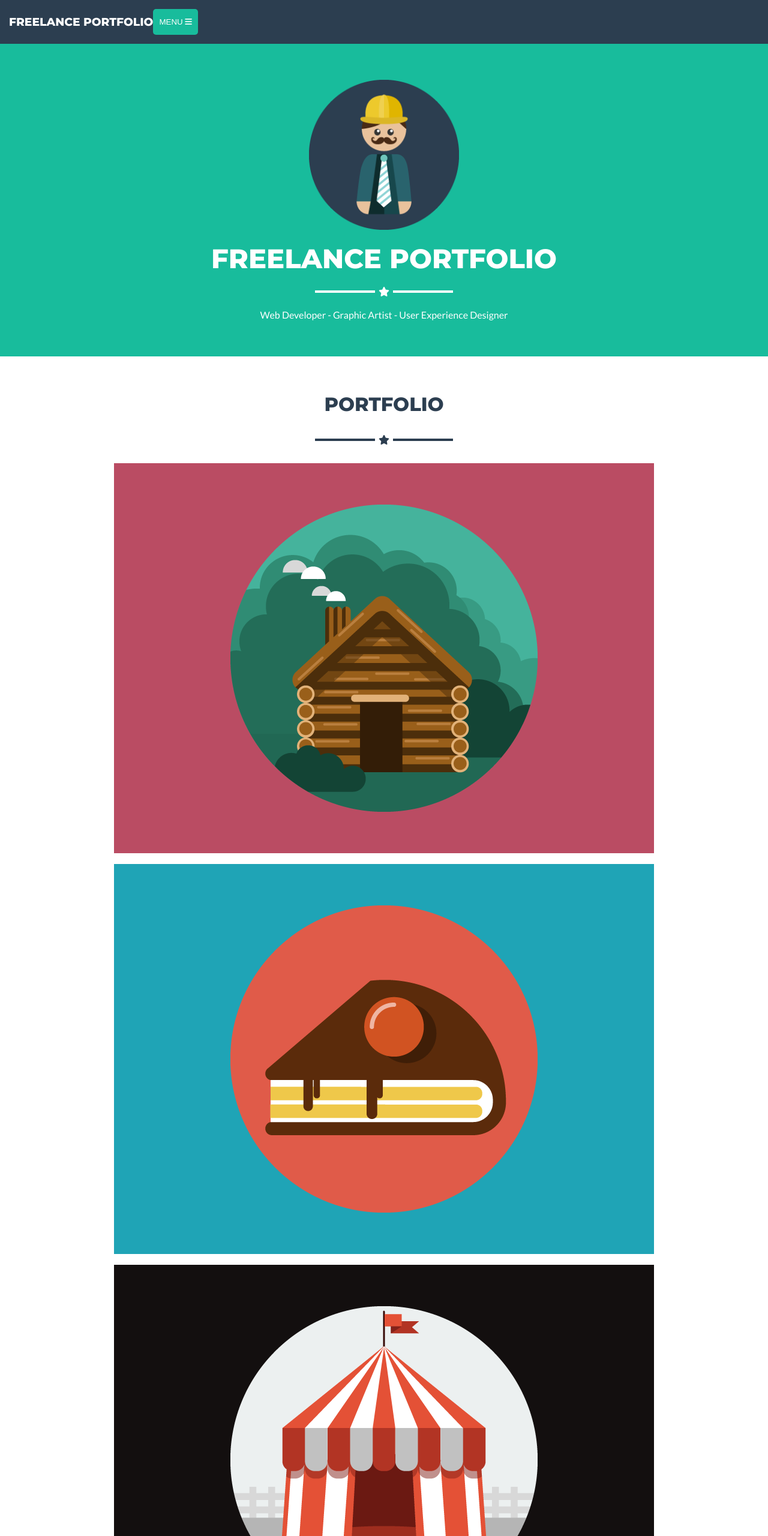
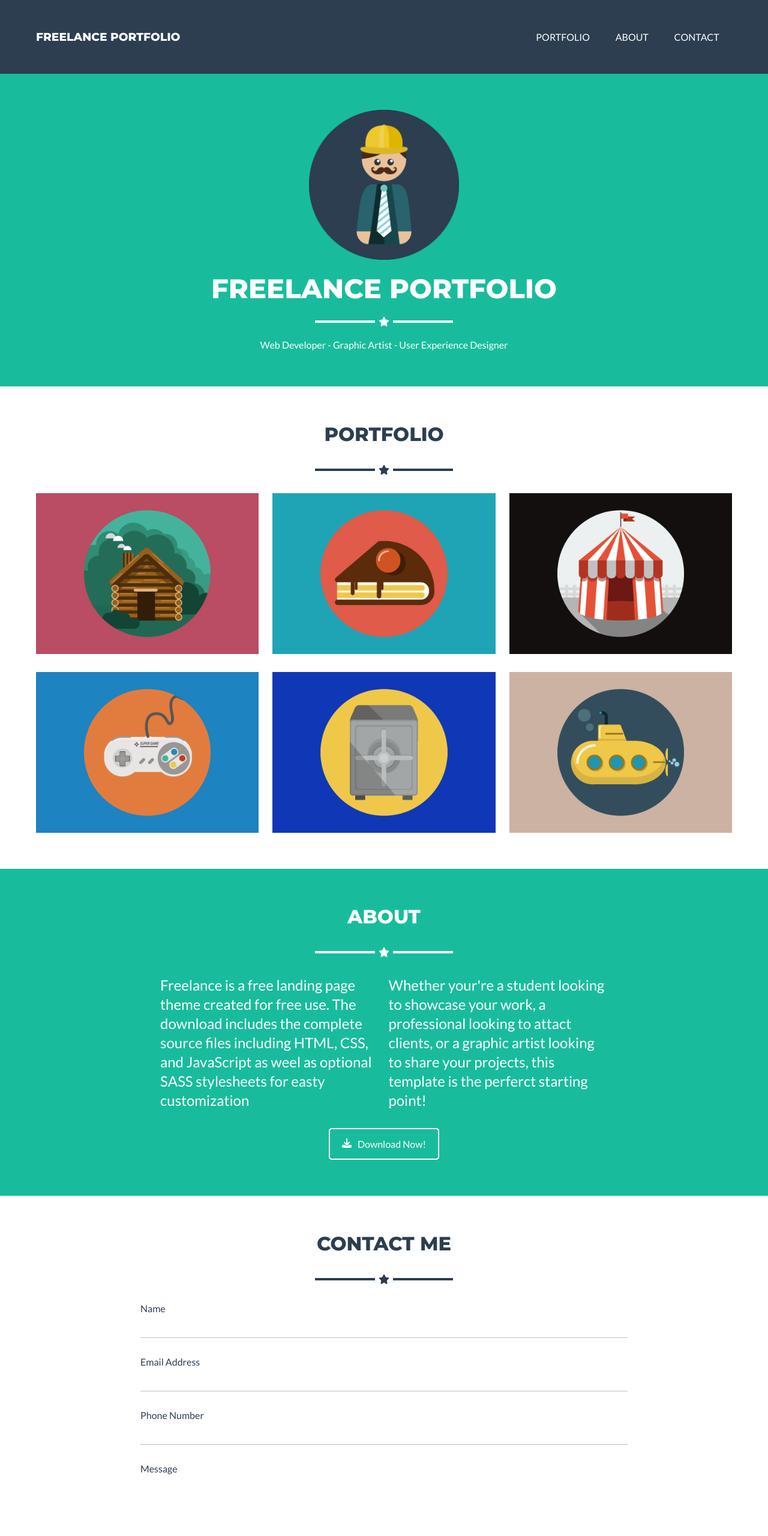
Before and after one commit to Comision15/portfolio, a website: page views/home.html in a window 1280 px wide. Shown: the top 2560 px of the page at 60% size. Drawn offline with Linux system fonts and the light colour scheme.

Commit message:
styles mobile & desktop done

```diff
--- a/public/css/home.css
+++ b/public/css/home.css
@@ -13,6 +13,8 @@
     flex-wrap: wrap;
     padding: 15px;
     background-color: var(--colorAzul);
+    justify-content: space-between;
+    align-items: center;
 }
 
 .home__header h3{
@@ -108,7 +110,7 @@
 }
 
 
-.home__main__section--portfolio figure img {
+.home__main__section--portfolio img {
     width: 100%;
 }
 
@@ -163,6 +165,9 @@
 .home__main__section--contact .home__main__section--star hr{
    background-color:var(--colorAzul);
 }
+.form-column {
+    width: 100%;
+}
 
 .form-box {
     margin-bottom: 30px;
@@ -196,6 +201,7 @@
     padding: 60px 15px;
     background-color: var(--colorAzul);
     gap: 30px;
+    flex-wrap: wrap;
 }
 .home__footer__section__article {
     display: flex;
@@ -203,18 +209,20 @@
     gap: 30px;
     align-items: center;
     text-align: center;
+    width: 100%;
 }
 
 .home__footer__section__article h3 {
    text-transform: uppercase;
    font-weight: 800;
+   font-size: 22px;
 }
 
 .home__footer__section__article div {
     display: flex;
     flex-wrap: wrap;
     justify-content: center;
-    width: 250px;
+    width: 90%;
     gap: 10px;
 }
 
@@ -241,3 +249,130 @@
     color: #fff;
     text-align: center;
 }
+
+/* TABLET */
+@media (min-width:768px){
+
+    /* HEADER */
+    .home__header {
+        padding: 40px;
+    }
+
+    /* HOME | BANNER */
+    .home__main__section--banner {
+        padding: 60px 40px;
+    }
+
+    /* HOME | PORTFOLIO */
+    .home__main__section--portfolio {
+        padding: 60px 40px;
+    }
+    .home__main__section--portfolio article {
+        flex-direction: row;
+        justify-content: space-between;
+        gap: 30px 0; /* row col */
+    }
+
+    .home__main__section--portfolio img {
+        width: 48%;
+    }
+    /* HOME | ABOUT */
+    .home__main__section--about {
+        padding: 60px 40px;
+    }
+
+     /* HOME | CONTACT */
+    .home__main__section--contact {
+        padding: 60px 40px;
+    }
+
+    /* FOOTER */
+    .home__footer__section {
+        flex-direction: row;
+        justify-content: space-around;
+        align-items: flex-start;
+        padding: 60px 40px;
+
+    }
+    .home__footer__section__article{
+        width: 28%;
+    }
+
+    .home__footer__section__article p {
+        font-size: 1rem;
+    }
+
+}
+
+@media (min-width:1024px){
+
+    /* HEADER */
+    .home__header {
+        padding: 40px 60px;
+    }
+
+    .home__header button{
+        display: none;
+    }
+
+    .home__header__nav {
+        display: block;
+        width: 30%;
+
+    }
+    .home__header__nav ul{
+        display: flex;
+        justify-content: space-around;
+    }
+
+    .home__header__nav ul li a{
+        color: #fff;
+        text-transform: uppercase;
+    }
+
+     /* HOME | BANNER */
+     .home__main__section--banner {
+        padding: 60px;
+    }
+
+    /* HOME | PORTFOLIO */
+    .home__main__section--portfolio {
+        padding: 60px;
+    }
+
+    .home__main__section--portfolio img {
+        width: 32%;
+    }
+
+    /* HOME | ABOUT */
+    .home__main__section--about {
+        padding: 60px;
+    }
+
+    .home__main__section--about article {
+        flex-direction: row;
+        justify-content: center;
+        width: 70%;
+    }
+
+    .home__main__section--about p {
+        width: 45%;
+        line-height: 32px;
+        font-size: 1.5rem;
+     }
+
+    /* HOME | CONTACT */
+    .home__main__section--contact {
+        padding: 60px;
+    }
+
+    .form-column {
+        width: 70%;
+    }
+
+
+    .form-input {
+        height: 30px;
+    }
+
+}
--- a/views/home.html
+++ b/views/home.html
@@ -44,24 +44,17 @@
                 <hr>
             </div>
             <article>
-                <figure>
                     <img src="/img/cabin.png" alt="">
-                </figure>
-                <figure>
+
                     <img src="/img/cake.png" alt="">
-                </figure>
-                <figure>
+
                     <img src="/img/circus.png" alt="">
-                </figure>
-                <figure>
+
                     <img src="/img/game.png" alt="">
-                </figure>
-                <figure>
+
                     <img src="/img/safe.png" alt="">
-                </figure>
-                <figure>
-                    <img src="/img/submarino.png" alt="">
-                </figure>
+
+                    <img src="/img/submarine.png" alt="">
             </article>
             </div>
 
@@ -86,10 +79,10 @@
                 <h4><i class="fa-solid fa-star"></i></h4>
                 <hr>
             </div>
-            <form action="">
+            <form action="" class="form-column">
                 <div class="form-box">
                     <label for="">Name</label>
-                    <input class="form-input" type="text">
+                    <input class="form-input" type="text" autocomplete="off">
                 </div>
                 <div class="form-box">
                     <label for="">Email Address</label>
```
